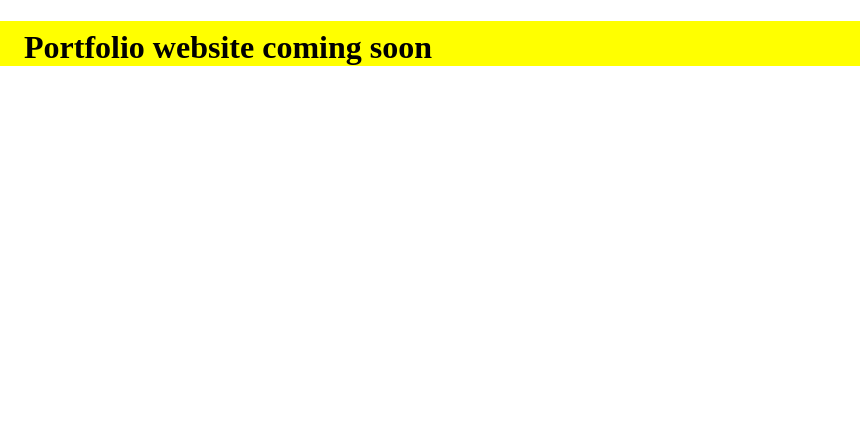
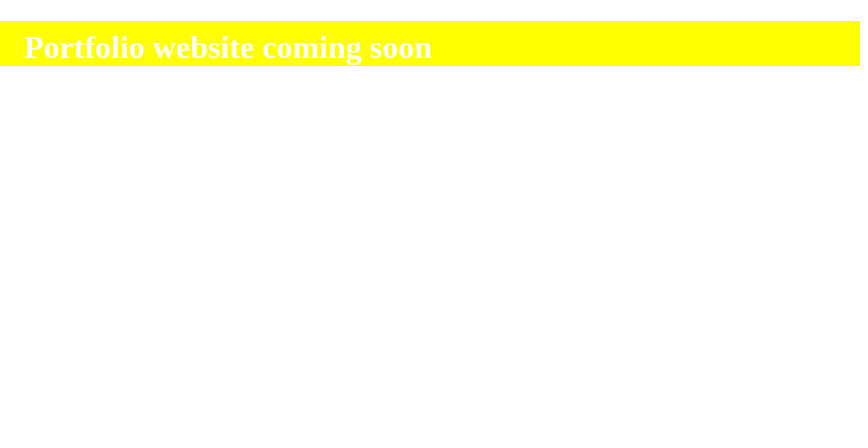
Before and after one commit to ChetanaMali/ChetanaMali.github.io, a plain HTML site: page index.html in a window 1280 px wide. Shown: the full height of the page, 412-1280 px from the left. Drawn offline with Linux system fonts and the light colour scheme.

Commit message:
Update index.html

```diff
--- a/index.html
+++ b/index.html
@@ -6,6 +6,12 @@
   <title>Chetana's portfolio</title>
 
 </head>
+  <style>
+    body{
+      backgrount-color:black;
+      color:white;
+    }
+  </style>
 <body>
   <h1 style="background: yellow; padding-top: 8px; text-align: center;">Portfolio website coming soon</h1>
   <img src="https://images.squarespace-cdn.com/content/v1/631abf0c53e24b64ebdbdc65/1689564431524-9N86PYHQPNWPHJ5DN12Z/image-asset.jpeg?format=1500w" alt="Responsive Image">
```
